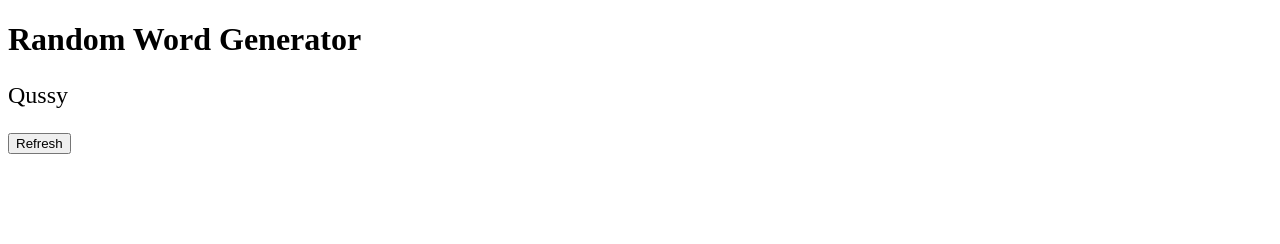
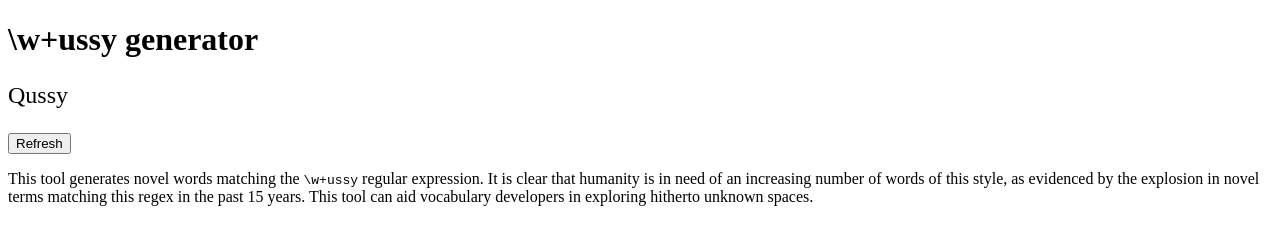
Before and after one commit to Wheest/regex-gen-uncle, a plain HTML site: page index.html in a window 1280 px wide. Drawn offline with Linux system fonts and the light colour scheme.

Commit message:
Updated text

```diff
--- a/index.html
+++ b/index.html
@@ -4,7 +4,7 @@
     <meta charset="UTF-8">
     <meta http-equiv="X-UA-Compatible" content="IE=edge">
     <meta name="viewport" content="width=device-width, initial-scale=1.0">
-    <title>Word Generator</title>
+    <title>\w+ussy generator</title>
     <script>
         function generateRandomString() {
             const length = Math.floor(Math.random() * 10) + 1;
@@ -23,8 +23,10 @@
     </script>
 </head>
 <body onload="updateWord()">
-    <h1>Random Word Generator</h1>
+    <h1>\w+ussy generator</h1>
     <p id="random-word" style="font-size: 24px;"></p>
     <button onclick="updateWord()">Refresh</button>
 </body>
+<p>This tool generates novel words matching the  <code>\w+ussy</code> regular expression.  It is clear that humanity is in need of an increasing number of words of this style, as evidenced by the explosion in novel terms matching this regex in the past 15 years.  This tool can aid vocabulary developers in exploring hitherto unknown spaces.
+</p>
 </html>
```
